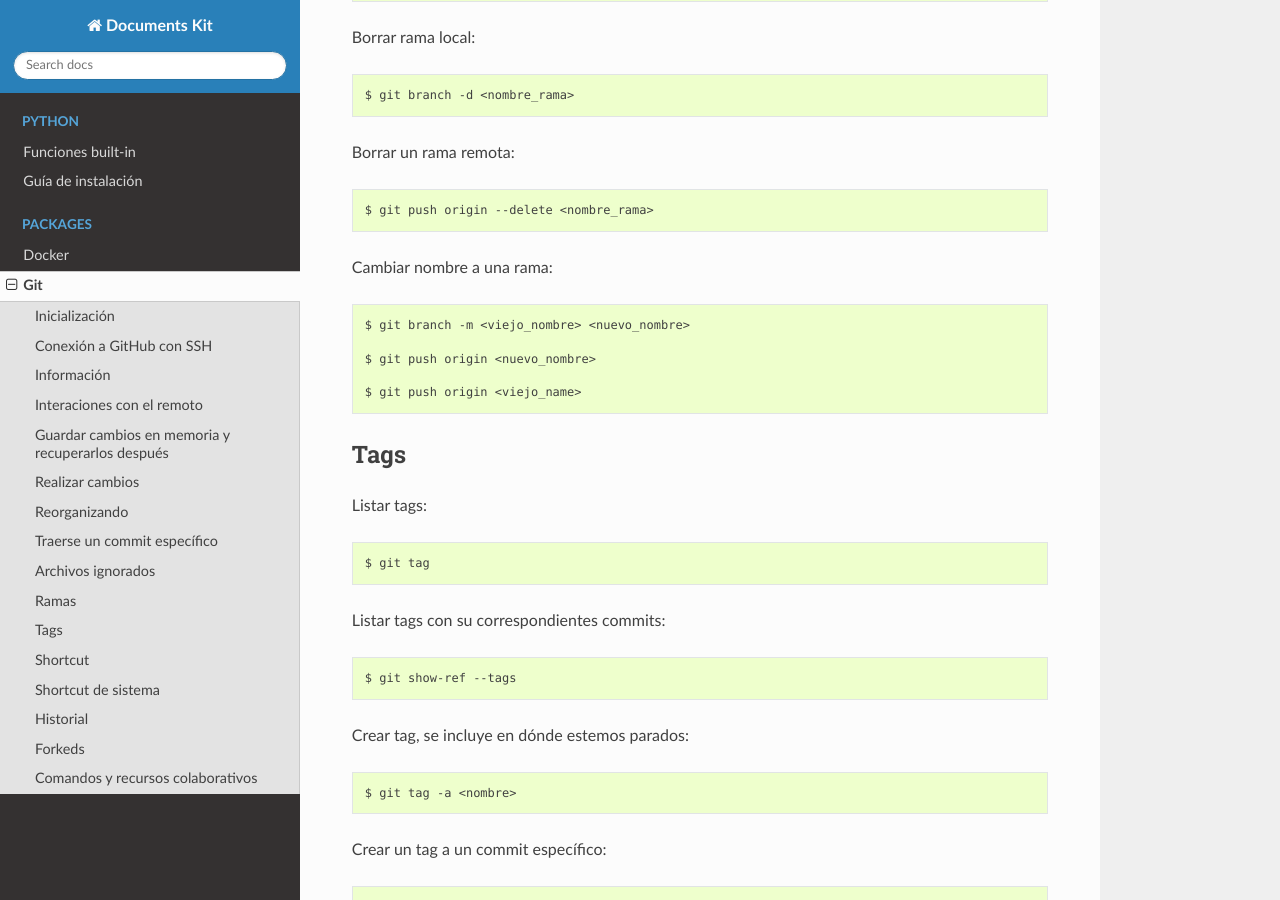
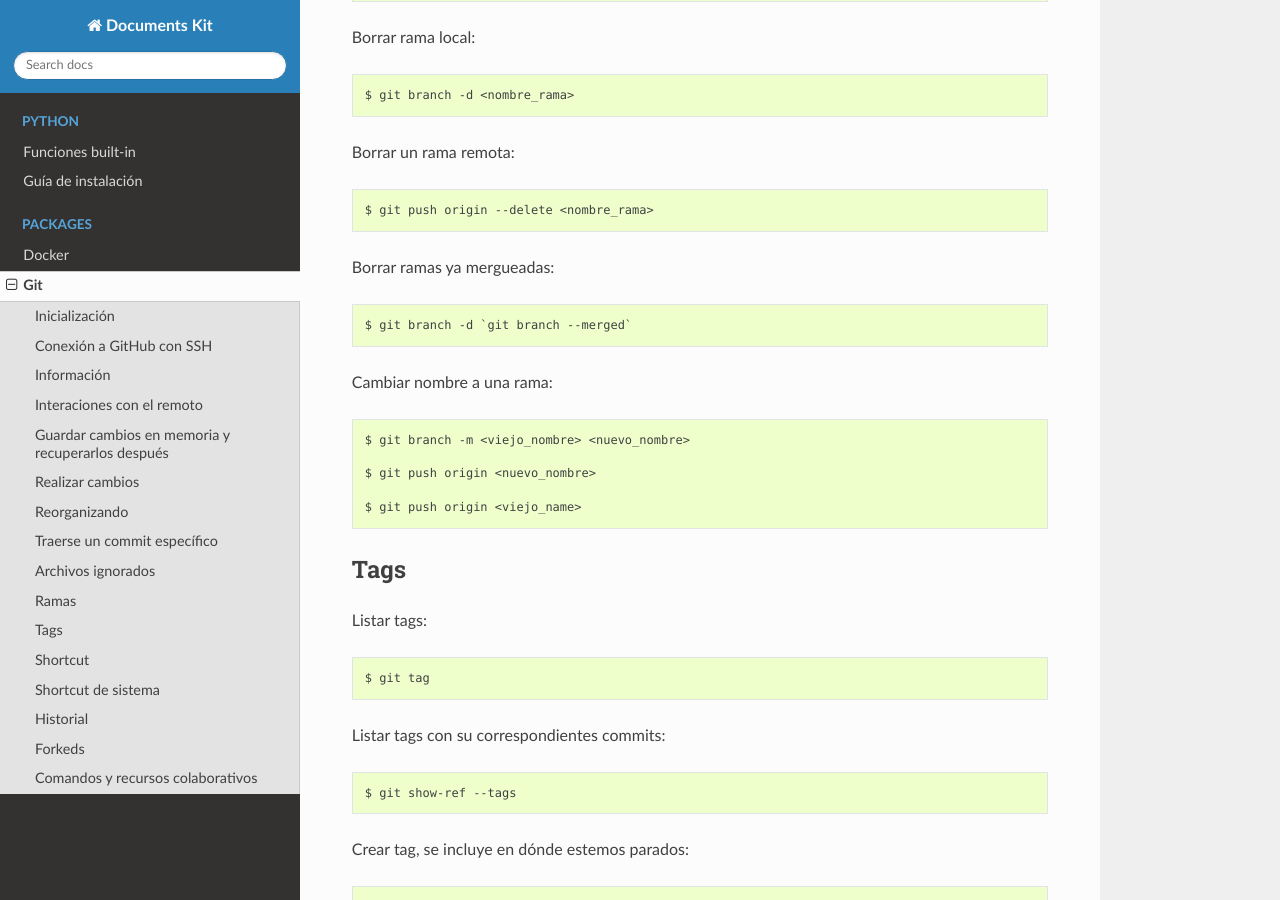
Before and after one commit to mcardozo/documents-kit, a Sphinx documentation site: the page built from docs/packages/git.rst, in a window 1280 px wide and 900 px high, scrolled down 6646 px. Built offline with Sphinx 7.4.7 and the Read the Docs theme 2.0.0, drawn with Linux system fonts in a browser that asks for light colours.

Commit message:
Agrega comando para eliminar ramas mergueadas en Git

```diff
--- a/docs/packages/git.rst
+++ b/docs/packages/git.rst
@@ -260,6 +260,10 @@ Borrar un rama remota::
 
   $ git push origin --delete <nombre_rama>
 
+Borrar ramas ya mergueadas::
+
+  $ git branch -d `git branch --merged`
+
 Cambiar nombre a una rama::
 
   $ git branch -m <viejo_nombre> <nuevo_nombre>
```
